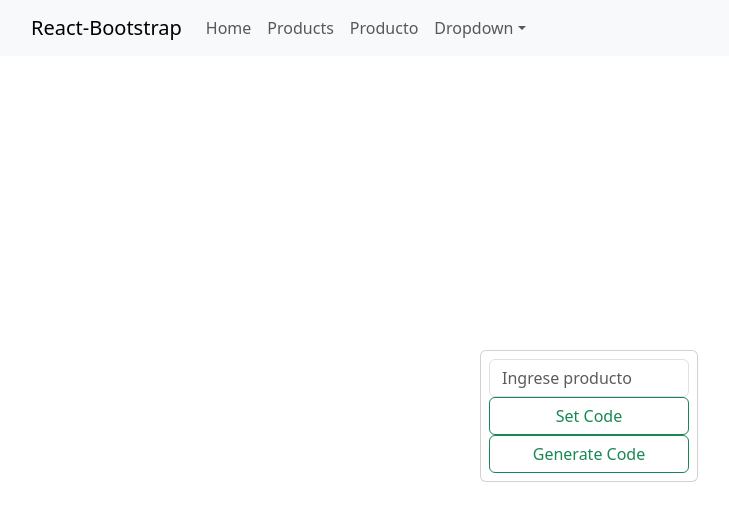
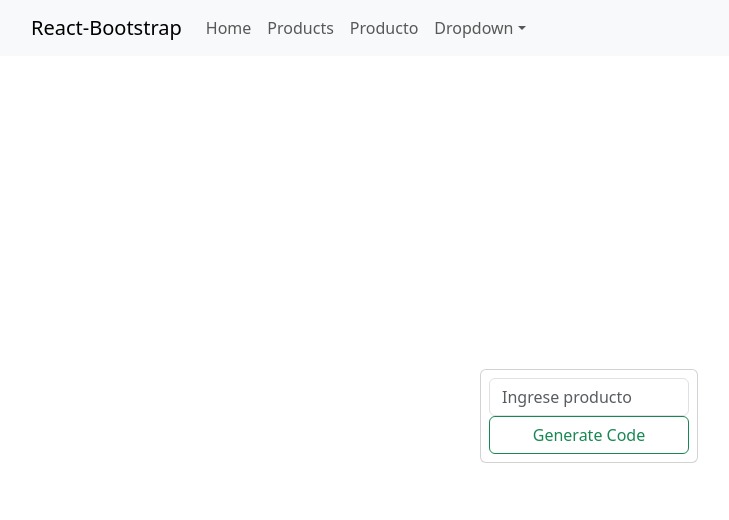
Before and after one commit to ninacnel/QR-generator, a React (Create React App) app: page / in a window 1280 px wide. Shown: the top 520 px of the page, without its empty margins (51-780 px from the left). Built offline with nearby package versions, Linux system fonts and the light colour scheme.

Commit message:
Now setInfo and generateQR are called at the same time

```diff
--- a/src/components/card/Card.js
+++ b/src/components/card/Card.js
@@ -1,6 +1,7 @@
 import React, { useState } from "react";
 
-const Card = ({ getInfoHandler, generateQR }) => {
+const Card = ({ generateQR, getInfoHandler }) => {
+  const [info, setInfo] = useState({});
   const [code, setCode] = useState("");
   const [size, setSize] = useState(100);
 
@@ -8,17 +9,15 @@ const Card = ({ getInfoHandler, generateQR }) => {
     setCode(event.target.value);
   };
 
-  const setCodeHandler = () => {
+  const generateCodeHandler = () => {
     let info = {
       prod_code: `http://localhost:3000/prod/${code}`,
       width: size,
       height: size,
     };
+    setInfo(info);
     getInfoHandler(info);
-  };
-
-  const generateCodeHandler = () => {
-    generateQR();
+    generateQR(info);
   };
 
   return (
@@ -33,9 +32,6 @@ const Card = ({ getInfoHandler, generateQR }) => {
             style={{ width: "200px" }}
             onChange={onCodeChangeHandler}
           />
-          <button className="btn btn-outline-success" onClick={setCodeHandler}>
-            Set Code
-          </button>
           <button
             className="btn btn-outline-success"
             onClick={generateCodeHandler}
--- a/src/components/formCode/FormCode.js
+++ b/src/components/formCode/FormCode.js
@@ -7,7 +7,7 @@ const FormCode = () => {
   const [qrCodeUrl, setQRCodeUrl] = useState("");
   const [error, setError] = useState(null);
 
-  const generateQRCode = async () => {
+  const generateQRCode = async (info) => {
     try {
       const encodedProd = encodeURIComponent(info.prod_code);
 
@@ -40,7 +40,7 @@ const FormCode = () => {
 
   return (
     <div className="d-flex justify-content-center align-items-center vh-100 flex-column">
-      <Card getInfoHandler={setInfo} generateQR={generateQRCode} />
+      <Card generateQR={generateQRCode} getInfoHandler={setInfo} />
       {Object.keys(info).length !== 0 && (
         <div>
           <h2>{info.prod_code}</h2>
```
